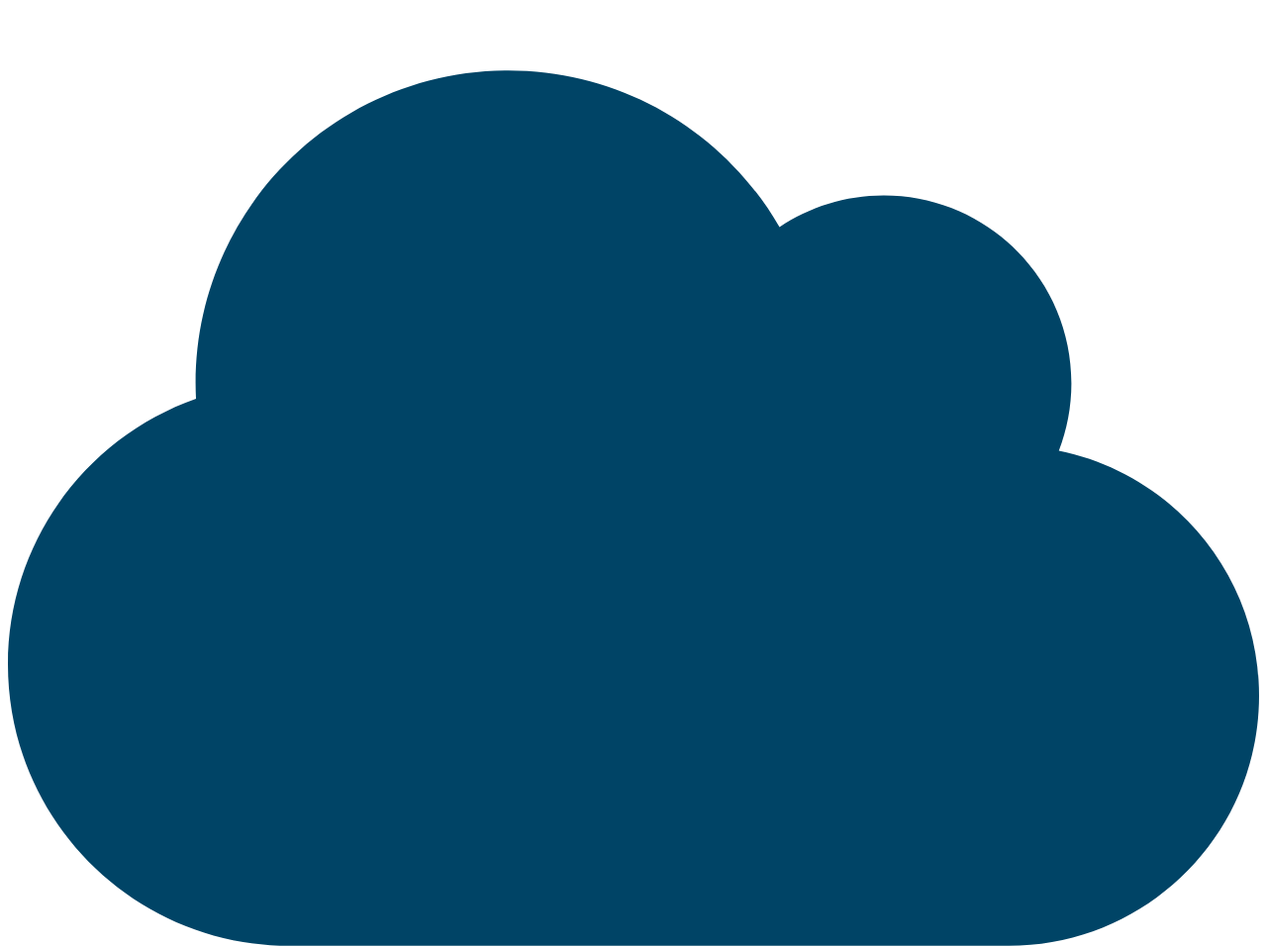
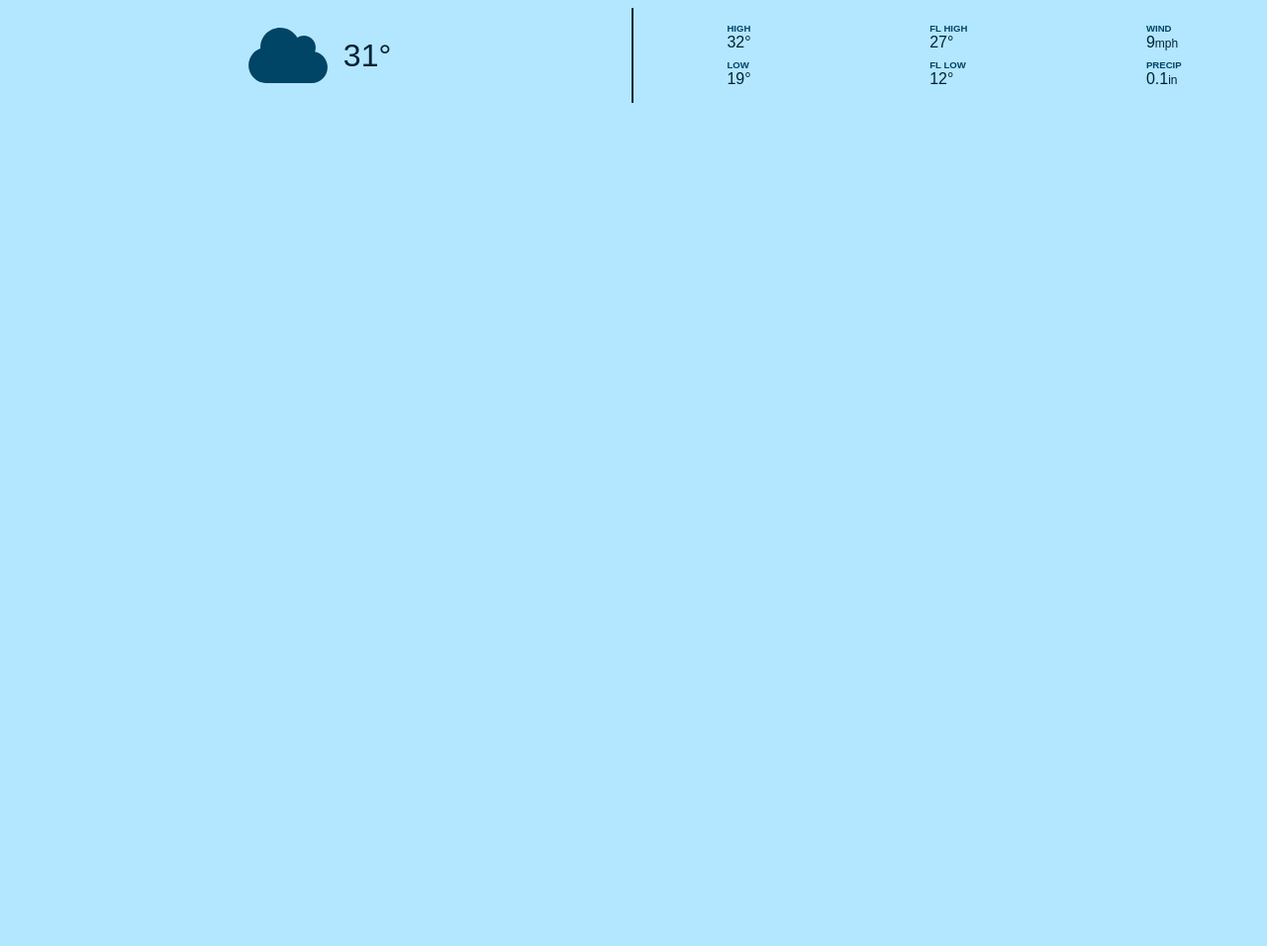
Before and after one commit to SimoAcharouaou777/WeatherApplication, a plain HTML site: page index.html in a window 1280 px wide. Shown: the top 956 px of the page at 99% size. After the commit the page ends 800 px from the top, so only its background shows below. Drawn offline with Linux system fonts and the light colour scheme.

Commit message:
start working on the first section

```diff
--- a/index.html
+++ b/index.html
@@ -3,7 +3,9 @@
 <head>
     <meta charset="UTF-8">
     <meta name="viewport" content="width=device-width, initial-scale=1.0">
+    <link rel="stylesheet" href="style.css">
     <title>Weather Application</title>
+
 </head>
 <body>
     <header class="header">
--- a/style.css
+++ b/style.css
@@ -0,0 +1,65 @@
+*, *::after, *::before{
+    box-sizing:border-box;
+}
+body{
+    margin: 0;
+    background-color:hsl(200,100%,85%) ;
+    color: hsl(200,100% , 10%);
+    font-family: sans-serif;
+}
+.blurred{
+    filter: blur(3px);
+    overflow: hidden;
+}
+.header{
+    display: flex;
+    align-items: center;
+}
+.header-left{
+    display: flex;
+    width: 50%;
+    align-items: center;
+    justify-content: center;
+    margin: 0.5rem;
+    padding: 0.5rem;
+    border-right: 2px solid hsl(200,100%,10%);
+}
+.Weather-icon{
+    width: 40px;
+    height: 40px;
+    object-fit: contain;
+}
+.Weather-icon.large{
+width: 80px;
+height: 80px;
+}
+.header-current-temp{
+    font-size: 2rem;
+    margin-left: 1rem;
+}
+.header-right{
+    display: grid;
+    width: 50%;
+    justify-content: space-around;
+    gap: 0.5rem;
+    grid-template-columns:repeat(3,auto);
+    grid-template-rows: (2,auto);
+}
+.infor-group{
+   display: flex;
+   flex-direction: column;
+   align-items: center;
+}
+.label{
+    text-transform: uppercase;
+    font-weight: bold;
+    font-size: 0.6rem;
+    color: hsl(200,100% , 20%);
+}
+.value-sub-info{
+    font-weight: lighter;
+    font-size: 0.75rem;
+}
+.blured{
+
+}
```
